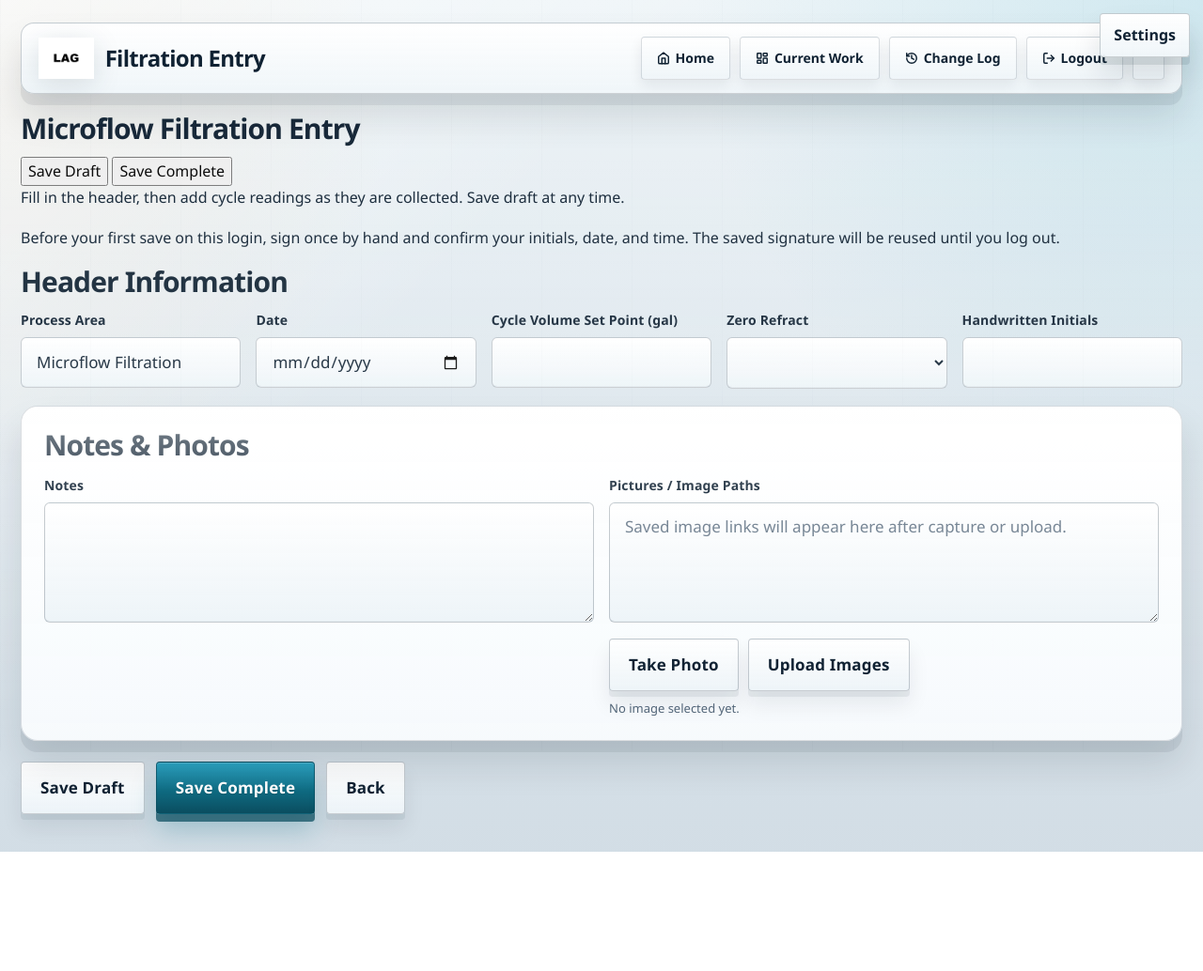
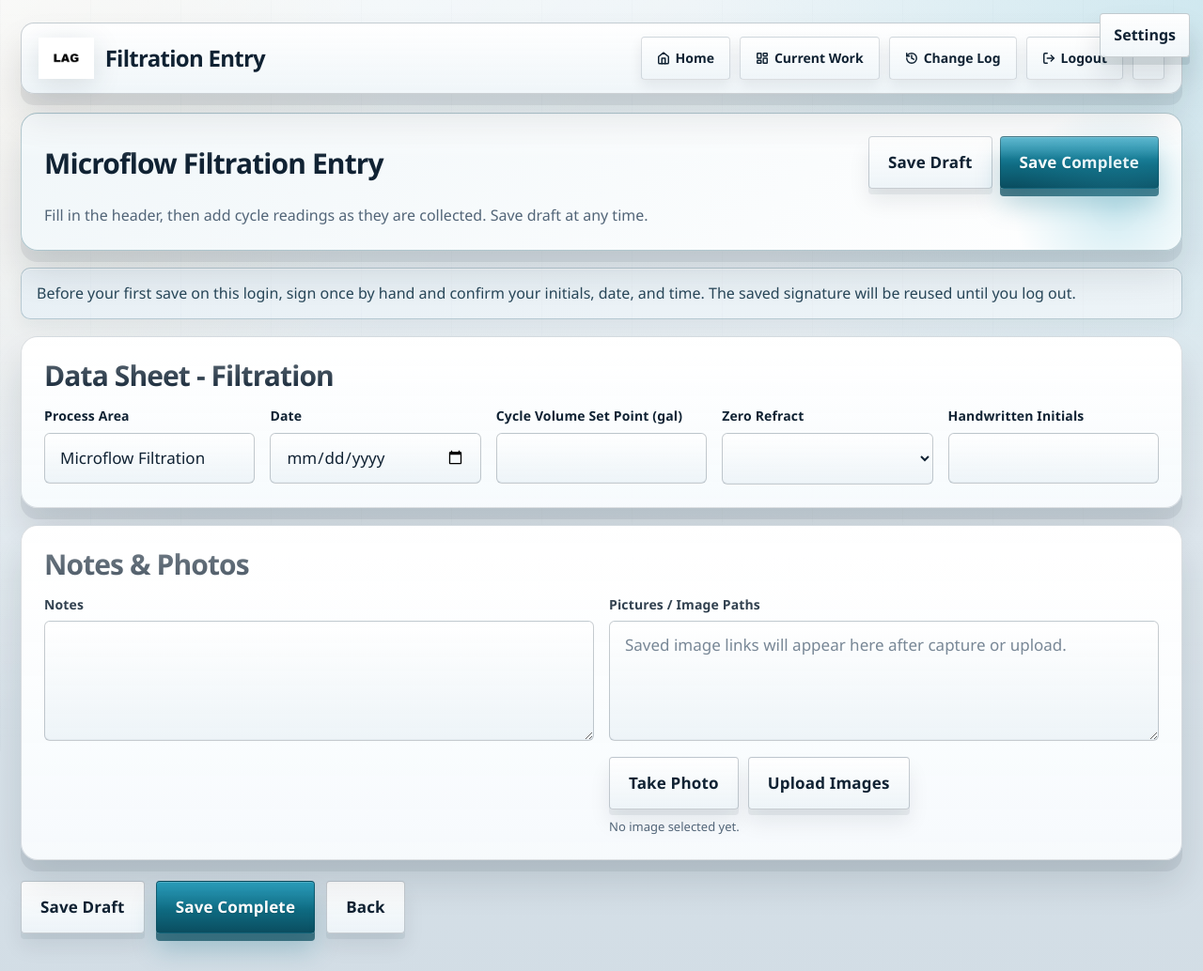
Before and after one commit to reedcarson05-create/Test-App-Lonza, a FastAPI app: template plant_app/templates/filtration.html in a window 1280 px wide. Shown: the whole page at 94% size. Before the commit the page ends 907 px from the top, so only its background shows below. Run offline with FastAPI, Linux system fonts and the light colour scheme; the template is opened without the code that fills it, so the values that code supplies are empty.

Commit message:
Ignore generated app data and align process sheet styling

```diff
--- a/plant_app/templates/filtration.html
+++ b/plant_app/templates/filtration.html
@@ -62,27 +62,27 @@
     {% endif %}
   {% endif %}
   <form method="post" action="{{ form_action or '/submit/filtration' }}" class="stack-gap" autocomplete="off" data-lock-saved-values="{{ 'true' if draft_mode and not is_edit else 'false' }}">
-    <div class=”card page-intro”>
-      <div class=”section-title”>
+    <div class="card page-intro">
+      <div class="section-title">
         <h2>{% if is_edit %}Correct Filtration Entry{% elif draft_mode %}Continue Filtration Draft{% else %}Microflow Filtration Entry{% endif %}</h2>
         {% if not is_edit %}
-        <div style=”display:flex;gap:8px;flex-shrink:0;”>
-          <button class=”btn ghost” type=”submit” name=”save_mode” value=”Draft”>Save Draft</button>
-          <button class=”btn” type=”submit” name=”save_mode” value=”Complete”>Save Complete</button>
+        <div style="display:flex;gap:8px;flex-shrink:0;">
+          <button class="btn ghost" type="submit" name="save_mode" value="Draft">Save Draft</button>
+          <button class="btn" type="submit" name="save_mode" value="Complete">Save Complete</button>
         </div>
         {% endif %}
       </div>
-      <p class=”muted”>{% if is_edit %}Enter the corrected value, keep the original below it, and initial the changed field.{% elif draft_mode %}Add the next cycle readings, then save draft or save complete when all cycles are finished.{% else %}Fill in the header, then add cycle readings as they are collected. Save draft at any time.{% endif %}</p>
+      <p class="muted">{% if is_edit %}Enter the corrected value, keep the original below it, and initial the changed field.{% elif draft_mode %}Add the next cycle readings, then save draft or save complete when all cycles are finished.{% else %}Fill in the header, then add cycle readings as they are collected. Save draft at any time.{% endif %}</p>
     </div>
-    <div class=”banner signature-session-banner{% if signature_session_ready %} is-saved{% endif %}” data-signature-session-banner>
+    <div class="banner signature-session-banner{% if signature_session_ready %} is-saved{% endif %}" data-signature-session-banner>
       {% if signature_session_ready %}
       Signed in as {{ session_signature_initials }} at {{ session_signature_signed_at }}.
       {% else %}
       Sign your initials below to get started — your signature stays active for this login.
       {% endif %}
     </div>
-    <div class=”card”>
-      <div class=”section-title”><h2>Header Information</h2></div>
+    <div class="card">
+      <div class="section-title"><h2>Data Sheet - Filtration</h2></div>
       <div class="grid three-up">
         <div><label>Process Area</label><input value="Microflow Filtration" disabled></div>
         <div><label>Date</label><input type="date" name="entry_date" value="{{ entry['entry_date'] if entry else today }}"></div>
```
Also changed, not shown: plant_app/templates/extraction.html (+6 -6 lines).
